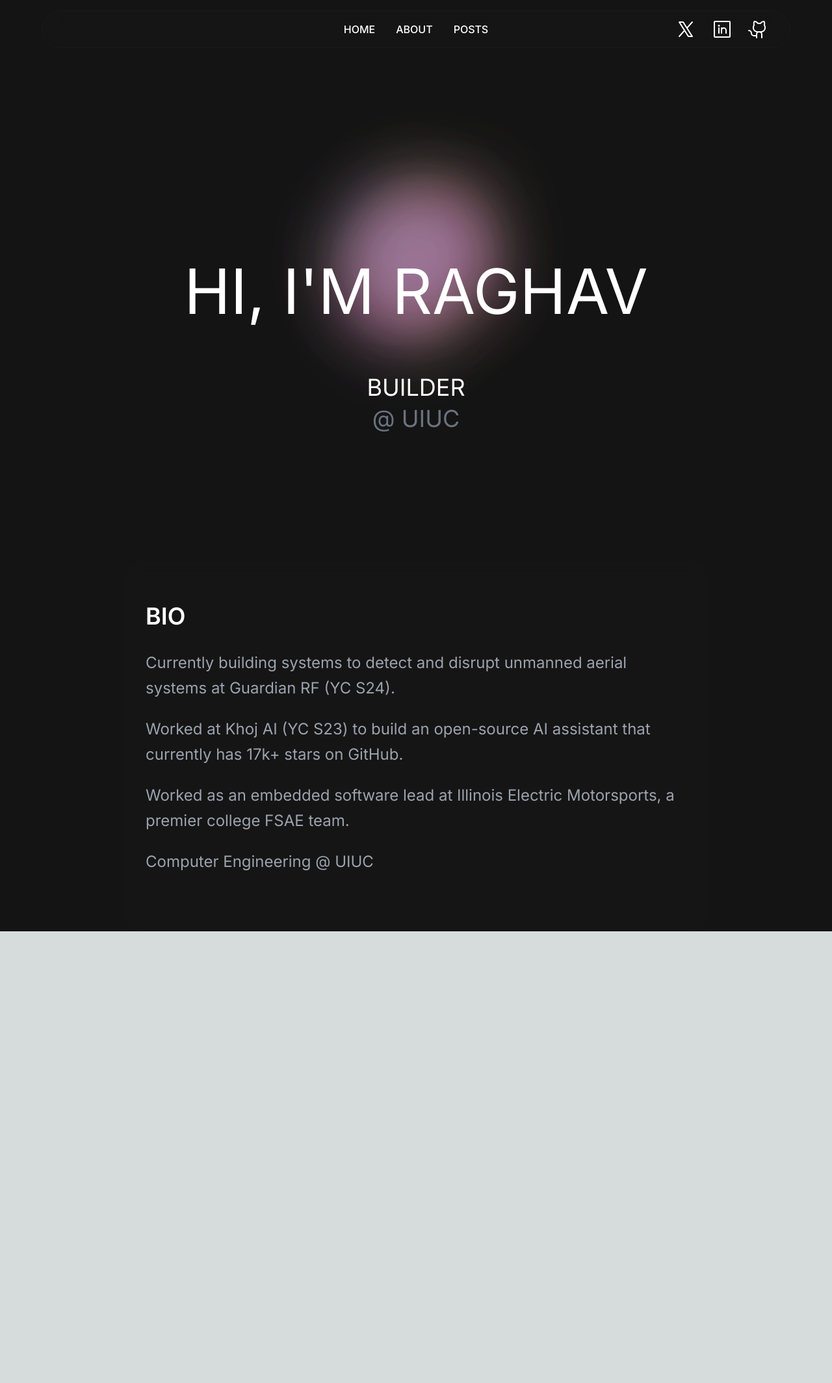
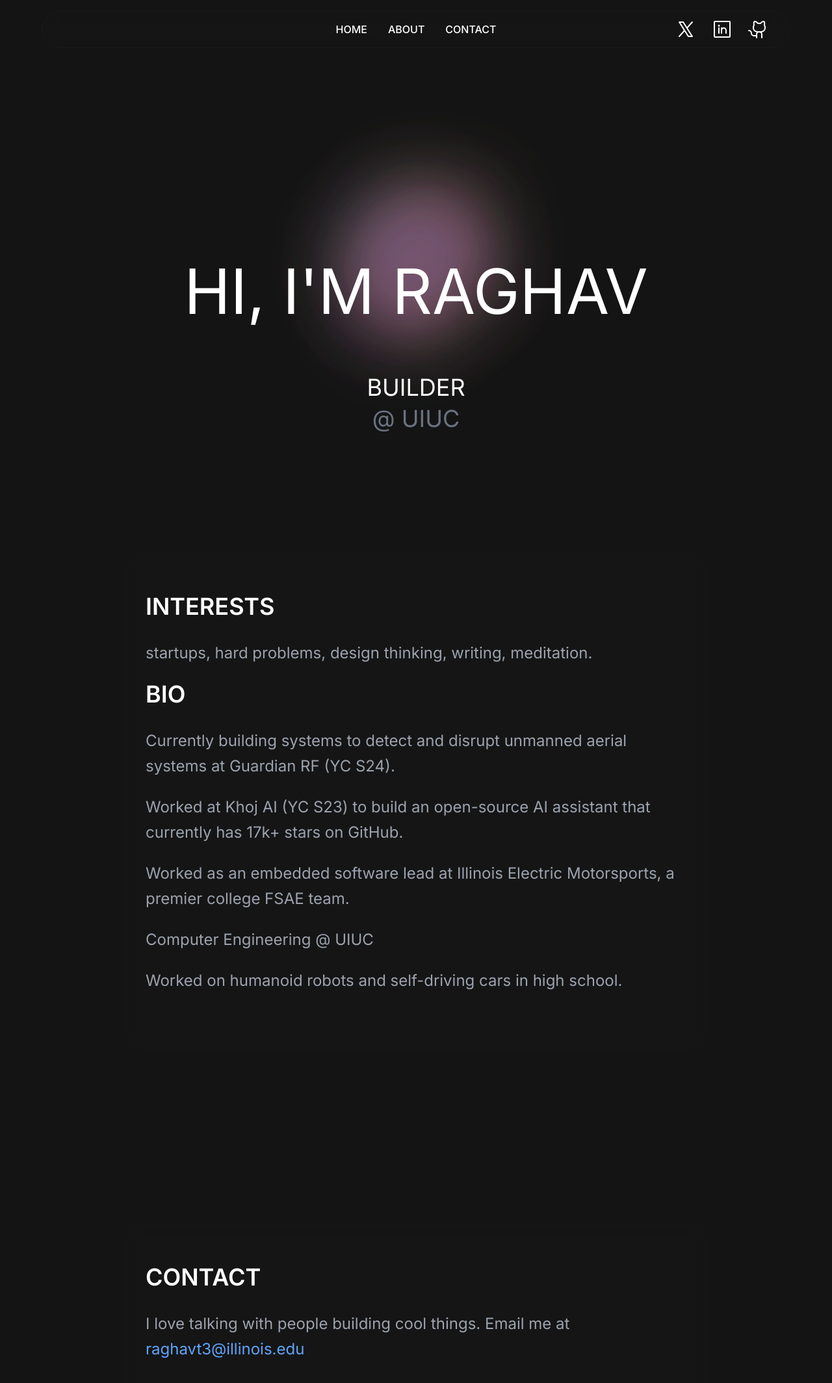
Before and after one commit to MythicalCow/web, a Next.js app: page / in a window 1280 px wide. Shown: the top 2128 px of the page at 65% size. Before the commit the page ends 1433 px from the top, so only its background shows below. Built offline with nearby package versions, Linux system fonts and the light colour scheme.

Commit message:
content updates

```diff
--- a/src/app/page.tsx
+++ b/src/app/page.tsx
@@ -91,6 +91,13 @@
   }
 };
 
+const handleNavClick = (sectionId: string) => {
+  const section = document.getElementById(sectionId);
+  if (section) {
+    section.scrollIntoView({ behavior: 'smooth' });
+  }
+};
+
 export default function Home() {
   const [shapes, setShapes] = useState<{ id: number; color: string; position: { x: number; y: number }; size: number }[]>([]);
 
@@ -137,7 +144,7 @@
 
   return (
     <main className="bg-[#141414] flex min-h-screen flex-col items-center justify-between">
-      <div className="bg-[#141414] w-full h-screen relative pb-60"> {/* Added relative for mobile menu positioning */}
+      <div id="home" className="bg-[#141414] w-full h-screen relative pb-60"> {/* Added relative for mobile menu positioning */}
         {/* Centered Text */}
         <div className="text-white text-center h-screen w-screen py-[50vh]">
           <div className="" style={{ display: 'flex', justifyContent: 'center', alignItems: 'center' }}>
@@ -156,23 +163,23 @@
         </div>
 
         {/* Navbar */}
-        <div className="fixed top-0 w-full px-4 pt-4 z-50">
+        <div id="home" className="fixed top-0 w-full px-4 pt-4 z-50 ">
           <nav className="mx-auto max-w-6xl bg-[#1a1a1a]/20 backdrop-blur-md rounded-full border border-[#1b1b1b]/100">
             <div className="px-6 lg:px-8">
               <div className="grid grid-cols-3 items-center h-14 relative"> {/* Added relative here too */}
                 <div className="w-[104px] hidden lg:block bg-[#1a1a1a]/20"></div>
 
                 <div className="flex items-center justify-center space-x-8 lg:flex hidden"> {/* Hide on mobile */}
-                  <a href="#" className="text-white hover:text-gray-300 transition-colors duration-200 font-medium">HOME</a>
-                  <a href="#" className="text-white hover:text-gray-300 transition-colors duration-200 font-medium">ABOUT</a>
-                  <a href="#" className="text-white hover:text-gray-300 transition-colors duration-200 font-medium">POSTS</a>
+                  <button onClick={() => handleNavClick('home')} className="text-white hover:text-gray-300 transition-colors duration-200 font-medium">HOME</button>
+                  <button onClick={() => handleNavClick('about')} className="text-white hover:text-gray-300 transition-colors duration-200 font-medium">ABOUT</button>
+                  <button onClick={() => handleNavClick('posts')} className="text-white hover:text-gray-300 transition-colors duration-200 font-medium">CONTACT</button>
                 </div>
 
                 <div className="flex items-center justify-end space-x-6">
                   <div className="lg:flex hidden space-x-6"> {/* Hide on mobile */}
-                    <a href="#" className="text-white hover:text-gray-300 transition-colors duration-200"><XLogo size={32} /></a>
-                    <a href="#" className="text-white hover:text-gray-300 transition-colors duration-200"><LinkedinLogo size={32} /></a>
-                    <a href="#" className="text-white hover:text-gray-300 transition-colors duration-200"><GithubLogo size={32} /></a>
+                    <a href="https://x.com/raghav_tiru" className="text-white hover:text-gray-300 transition-colors duration-200"><XLogo size={32} /></a>
+                    <a href="https://www.linkedin.com/in/raghavtirumale/" className="text-white hover:text-gray-300 transition-colors duration-200"><LinkedinLogo size={32} /></a>
+                    <a href="https://github.com/MythicalCow" className="text-white hover:text-gray-300 transition-colors duration-200"><GithubLogo size={32} /></a>
                   </div>
                   <button onClick={toggleMobileMenu} className="lg:hidden text-white absolute right-0"> {/* Mobile menu button */}
                     <List size={32} />
@@ -183,13 +190,13 @@
                 {isMobileMenuOpen && (
                   <div className="absolute top-full right-0 bg-[#1a1a1a]/20 backdrop-blur-md rounded-b-lg border-b border-[#1b1b1b]/100 py-4 w-full lg:hidden z-10 pr-2"> {/* Adjusted top to 14 */}
                     <div className="flex flex-col items-end"> {/* Right-aligned content */}
-                      <a href="#" className="text-white hover:text-gray-300 transition-colors duration-200 font-medium py-2">HOME</a>
-                      <a href="#" className="text-white hover:text-gray-300 transition-colors duration-200 font-medium py-2">ABOUT</a>
-                      <a href="#" className="text-white hover:text-gray-300 transition-colors duration-200 font-medium py-2">POSTS</a>
+                      <a href="#home" className="text-white hover:text-gray-300 transition-colors duration-200 font-medium py-2">HOME</a>
+                      <a href="#about" className="text-white hover:text-gray-300 transition-colors duration-200 font-medium py-2">ABOUT</a>
+                      <a href="#posts" className="text-white hover:text-gray-300 transition-colors duration-200 font-medium py-2">CONTACT</a>
                       <div className="flex space-x-6 mt-4">
-                        <a href="#" className="text-white hover:text-gray-300 transition-colors duration-200"><XLogo size={32} /></a>
-                        <a href="#" className="text-white hover:text-gray-300 transition-colors duration-200"><LinkedinLogo size={32} /></a>
-                        <a href="#" className="text-white hover:text-gray-300 transition-colors duration-200"><GithubLogo size={32} /></a>
+                        <a href="https://x.com/raghav_tiru" className="text-white hover:text-gray-300 transition-colors duration-200"><XLogo size={32} /></a>
+                        <a href="https://www.linkedin.com/in/raghavtirumale/" className="text-white hover:text-gray-300 transition-colors duration-200"><LinkedinLogo size={32} /></a>
+                        <a href="https://github.com/MythicalCow" className="text-white hover:text-gray-300 transition-colors duration-200"><GithubLogo size={32} /></a>
                       </div>
                     </div>
                   </div>
@@ -200,7 +207,14 @@
         </div>
       </div>
       {/* about section */}
-      <section className="bg-[#1a1a1a]/20 backdrop-blur-md rounded-2xl px-8 py-16 mx-auto mt-16 max-w-4xl ml-4 mr-4">
+      <div className="h-screen w-screen flex items-center justify-center">
+        <section id="about" className="bg-[#1a1a1a]/20 backdrop-blur-md rounded-2xl px-8 py-16 mx-auto mt-16 max-w-4xl">
+        <h2 className="text-4xl text-white font-semibold mb-8">INTERESTS</h2>
+        <div className="text-2xl text-gray-400 leading-relaxed">
+        <p className="mb-6">
+          startups, hard problems, design thinking, writing, meditation.
+        </p>
+        </div>
         <h2 className="text-4xl text-white font-semibold mb-8">BIO</h2>
         <div className="text-2xl text-gray-400 leading-relaxed">
         <p className="mb-6">
@@ -215,9 +229,24 @@
         <p className="mb-6">
           Computer Engineering @ UIUC
         </p>
+        <p className="mb-6">
+          Worked on humanoid robots and self-driving cars in high school.
+        </p>
           </div>
         </section>
+      </div>
 
+      {/* contact section */}
+      <div className="h-screen w-screen flex items-center justify-center">
+        <section id="posts" className="bg-[#1a1a1a]/20 backdrop-blur-md rounded-2xl px-8 py-16 mx-auto mt-16 max-w-4xl">
+          <h2 className="text-4xl text-white font-semibold mb-8">CONTACT</h2>
+          <div className="text-2xl text-gray-400 leading-relaxed">
+        <p className="mb-6">
+          I love talking with people building cool things. Email me at <a href="mailto:raghavt3@illinois.edu" className="text-blue-400 hover:underline">raghavt3@illinois.edu</a>
+        </p>
+          </div>
+        </section>
+      </div>
     </main>
   );
 }
```
Lines whose indentation alone changed are shown as unchanged.
